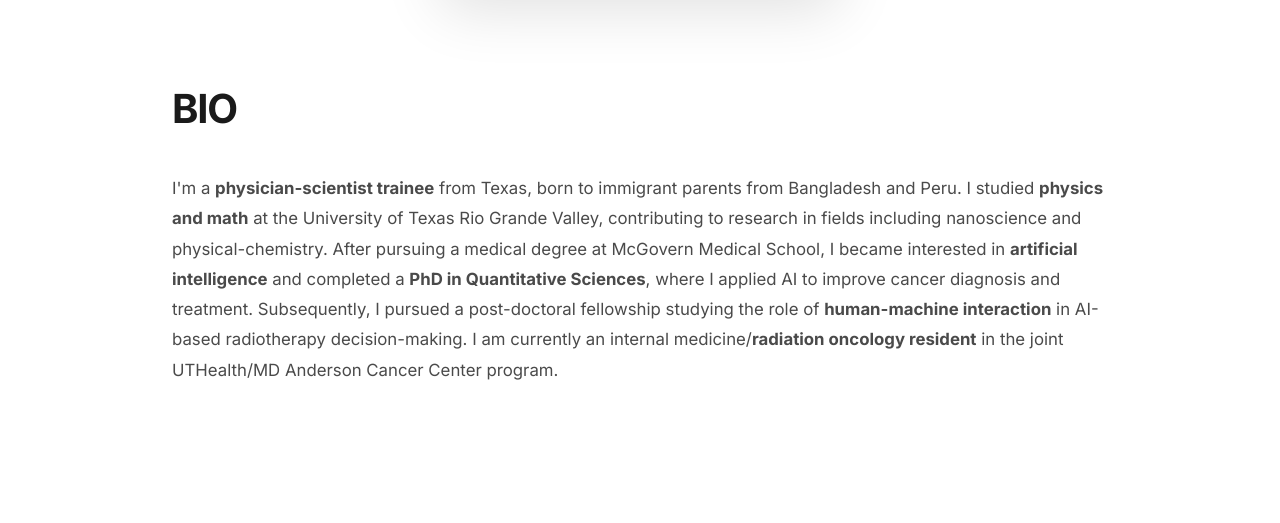
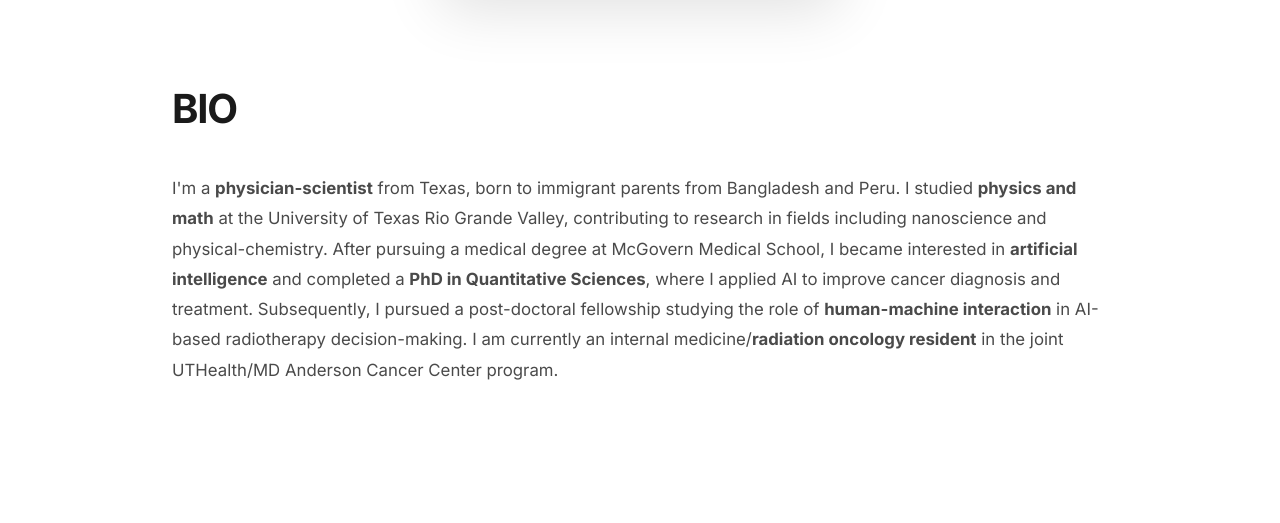
Before and after one commit to kwahid/kwahid.github.io, a plain HTML site: page index.html in a window 1280 px wide. Shown: the part 791-1314 px from the top of the page. Drawn offline with Linux system fonts and the light colour scheme.

Commit message:
Update index.html

```diff
--- a/index.html
+++ b/index.html
@@ -65,7 +65,7 @@
 
     <div class="content">
         <h2>BIO</h2>
-        <p>I'm a <strong>physician-scientist trainee</strong> from Texas, born to immigrant parents from Bangladesh and Peru. I studied <strong>physics and math</strong> at the University of Texas Rio Grande Valley, contributing to research in fields including nanoscience and physical-chemistry. After pursuing a medical degree at McGovern Medical School, I became interested in <strong>artificial intelligence</strong> and completed a <strong>PhD in Quantitative Sciences</strong>, where I applied AI to improve cancer diagnosis and treatment. Subsequently, I pursued a post-doctoral fellowship studying the role of <strong>human-machine interaction</strong> in AI-based radiotherapy decision-making. I am currently an internal medicine/<strong>radiation oncology resident</strong> in the joint UTHealth/MD Anderson Cancer Center program.</p>
+        <p>I'm a <strong>physician-scientist</strong> from Texas, born to immigrant parents from Bangladesh and Peru. I studied <strong>physics and math</strong> at the University of Texas Rio Grande Valley, contributing to research in fields including nanoscience and physical-chemistry. After pursuing a medical degree at McGovern Medical School, I became interested in <strong>artificial intelligence</strong> and completed a <strong>PhD in Quantitative Sciences</strong>, where I applied AI to improve cancer diagnosis and treatment. Subsequently, I pursued a post-doctoral fellowship studying the role of <strong>human-machine interaction</strong> in AI-based radiotherapy decision-making. I am currently an internal medicine/<strong>radiation oncology resident</strong> in the joint UTHealth/MD Anderson Cancer Center program.</p>
     </div>
 
     <div class="social-links">
```
